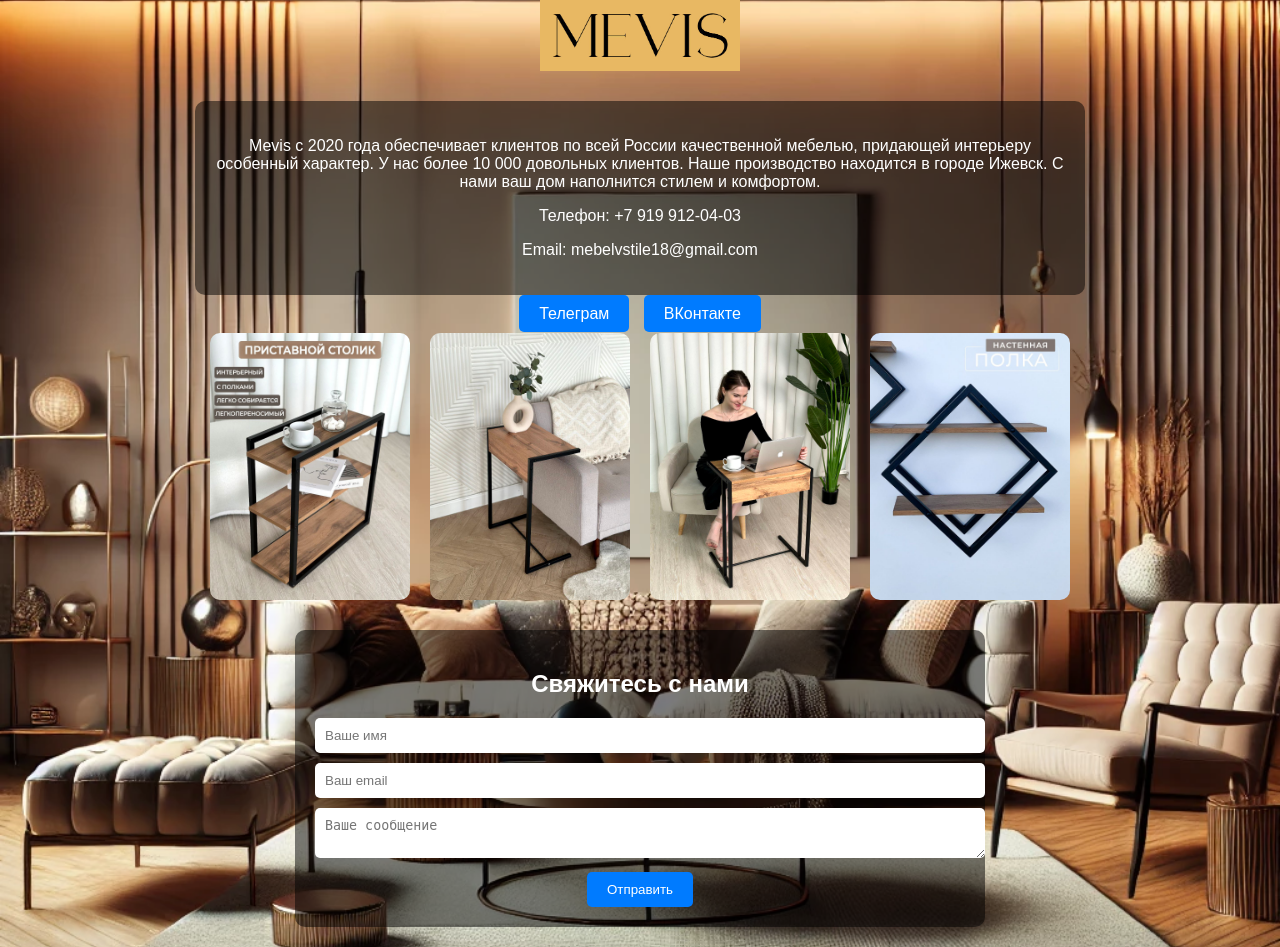
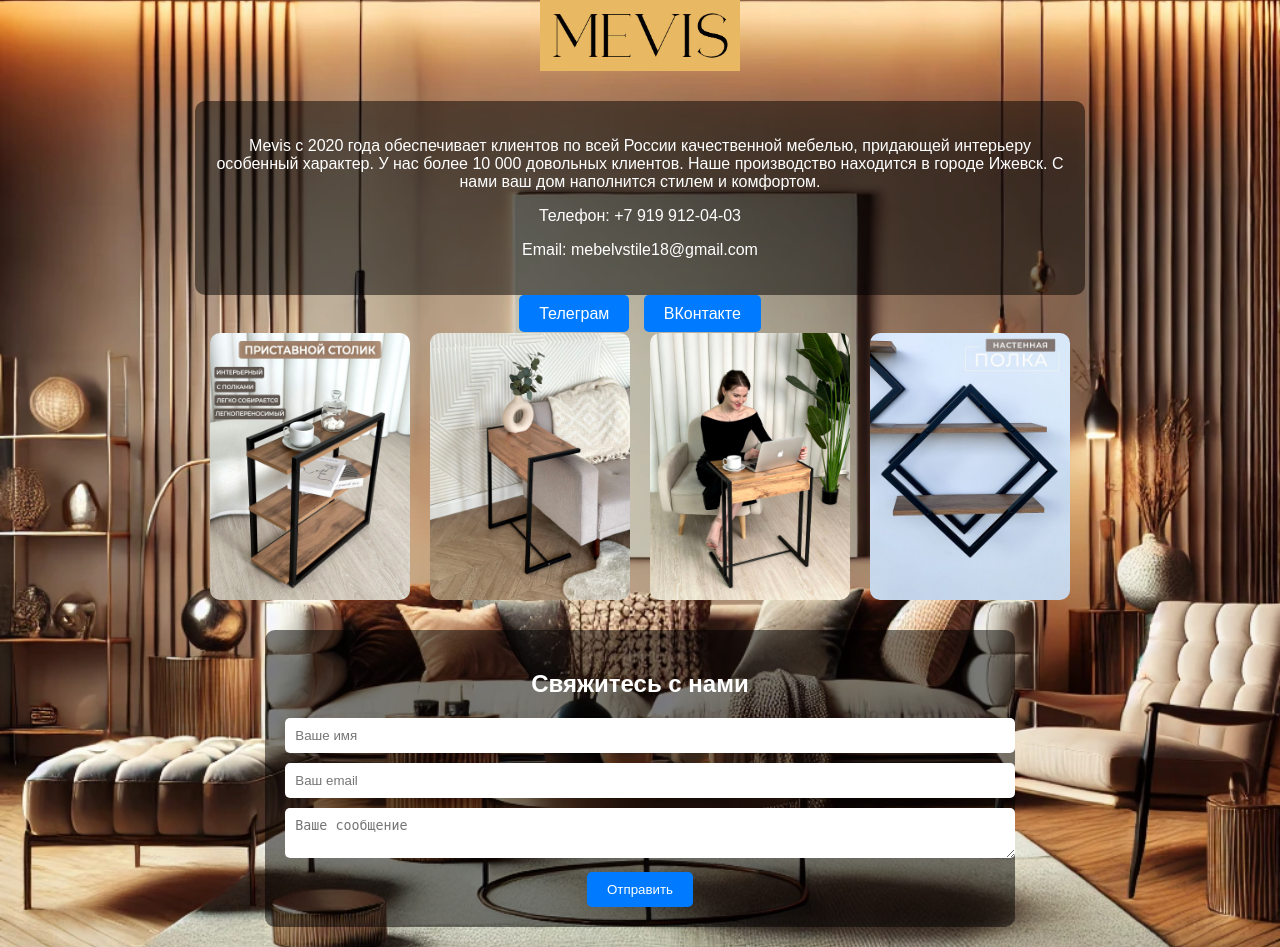
Before and after one commit to Ali-Maraz/mevis-shop, a Django app: template templates/home.html in a window 1280 px wide. Run offline with Django 5.2, Linux system fonts and the light colour scheme; the template is opened without the code that fills it, so the values that code supplies are empty.

Commit message:
Update home.html for layout adjustments

```diff
--- a/templates/home.html
+++ b/templates/home.html
@@ -49,7 +49,7 @@
             background: rgba(0, 0, 0, 0.5); /* Прозрачный черный фон */
             padding: 20px;
             border-radius: 10px;
-            max-width: 650px; /* Сделаем чуть шире */
+            max-width: 850px; /* Сделаем чуть шире */
             margin: 20px auto;
         }
 
```
